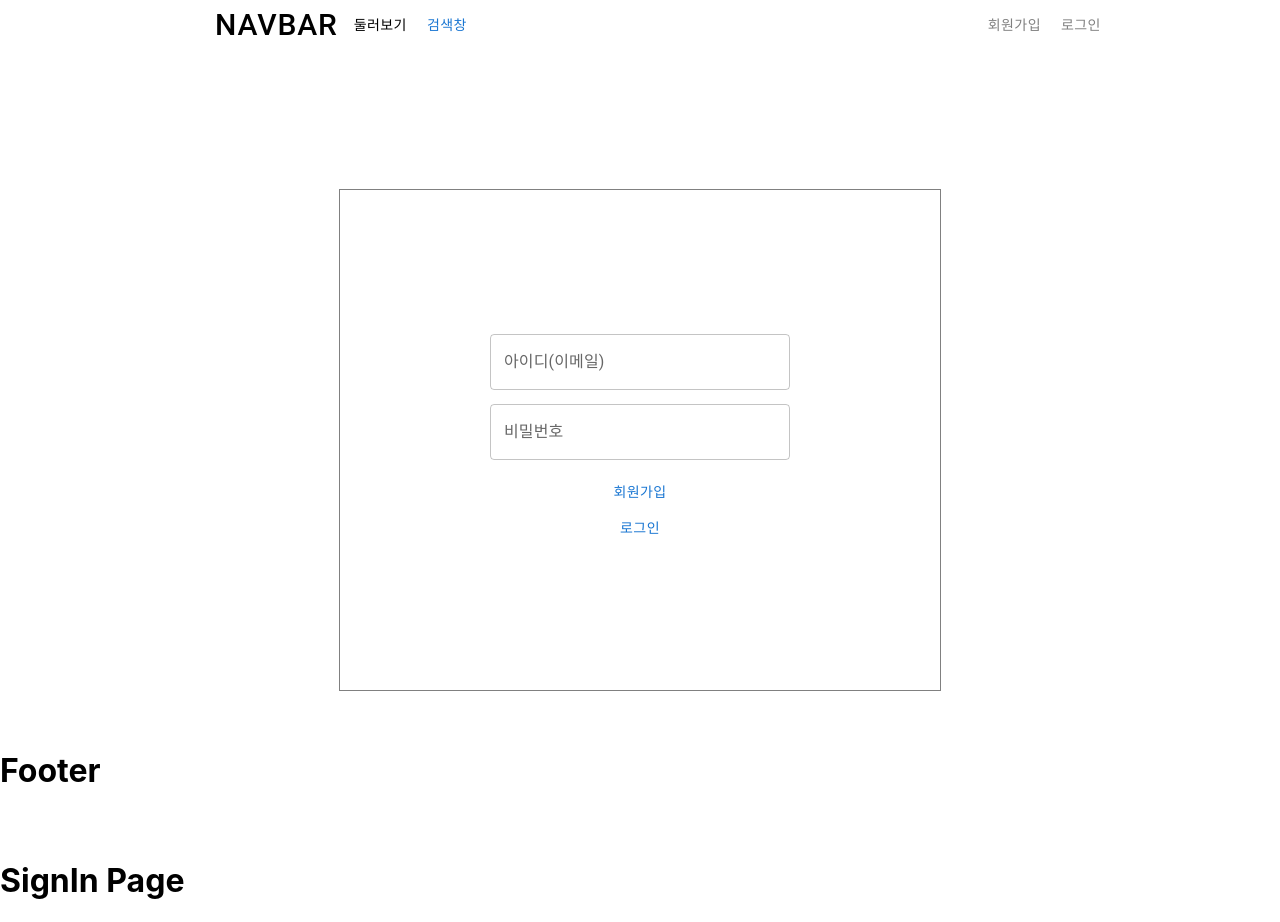
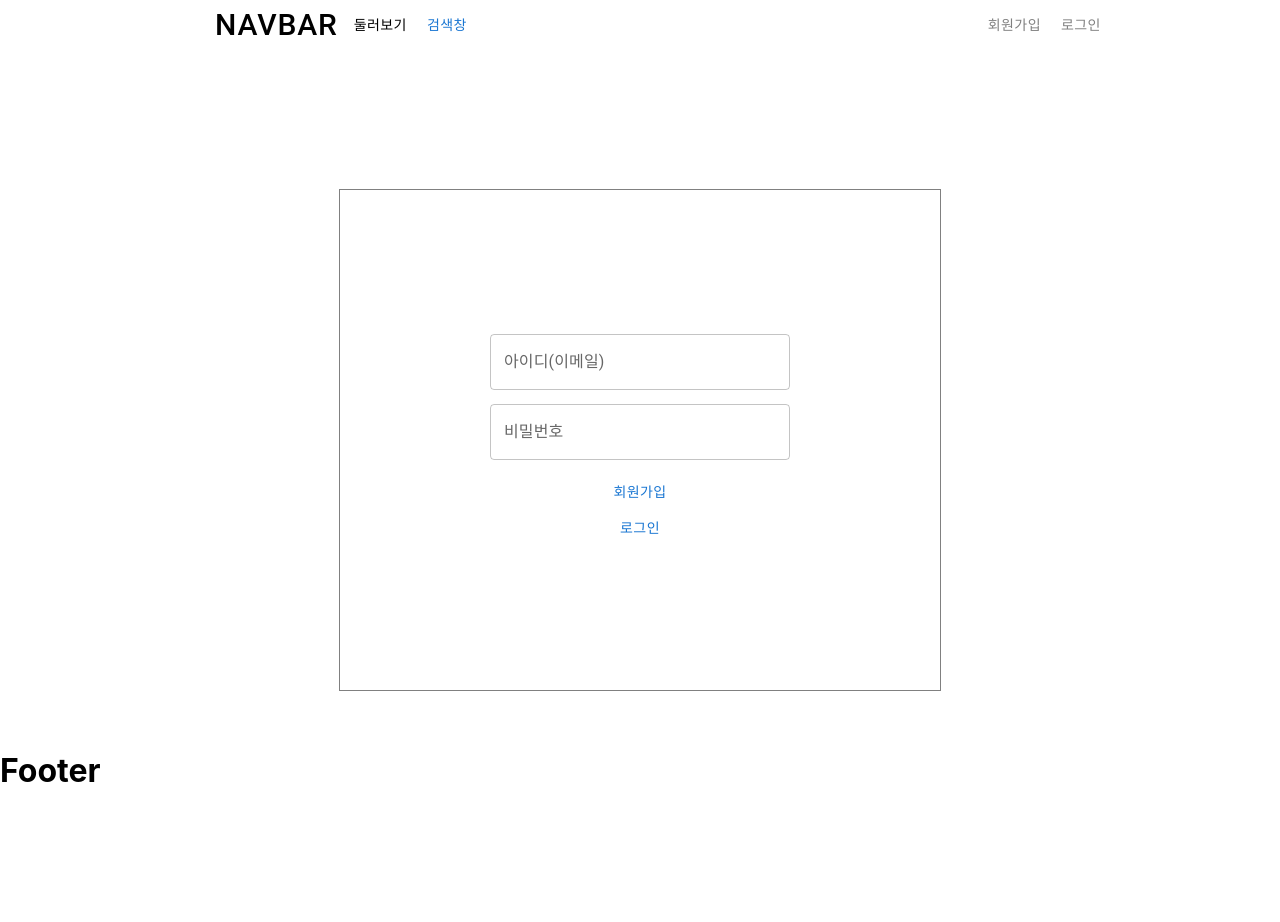
Before and after one commit to SikHye24/EX_project, a React (Create React App) app in the folder ex_project/: page /signin in a window 1280 px wide. After the commit the page ends 840 px from the top, so only its background shows below. Built offline with nearby package versions, Linux system fonts and the light colour scheme.

Commit message:
로그인 페이지 수정

```diff
--- a/ex_project/src/pages/SigninPage.jsx
+++ b/ex_project/src/pages/SigninPage.jsx
@@ -20,7 +20,6 @@ export default function SigninPage() {
         <Button>로그인</Button>
        </Box>
       </Box>
-        <h1>SignIn Page</h1>
     </div>
   );
 }
```
